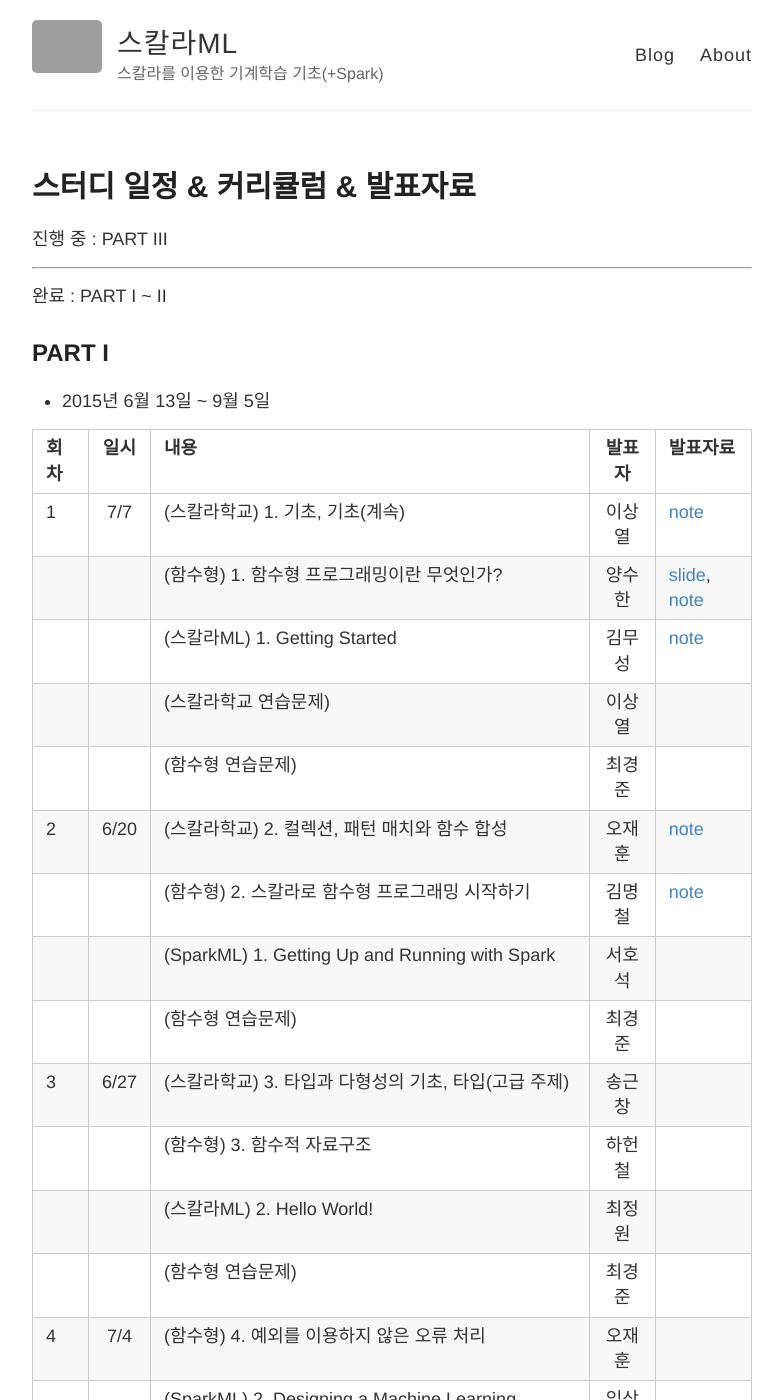
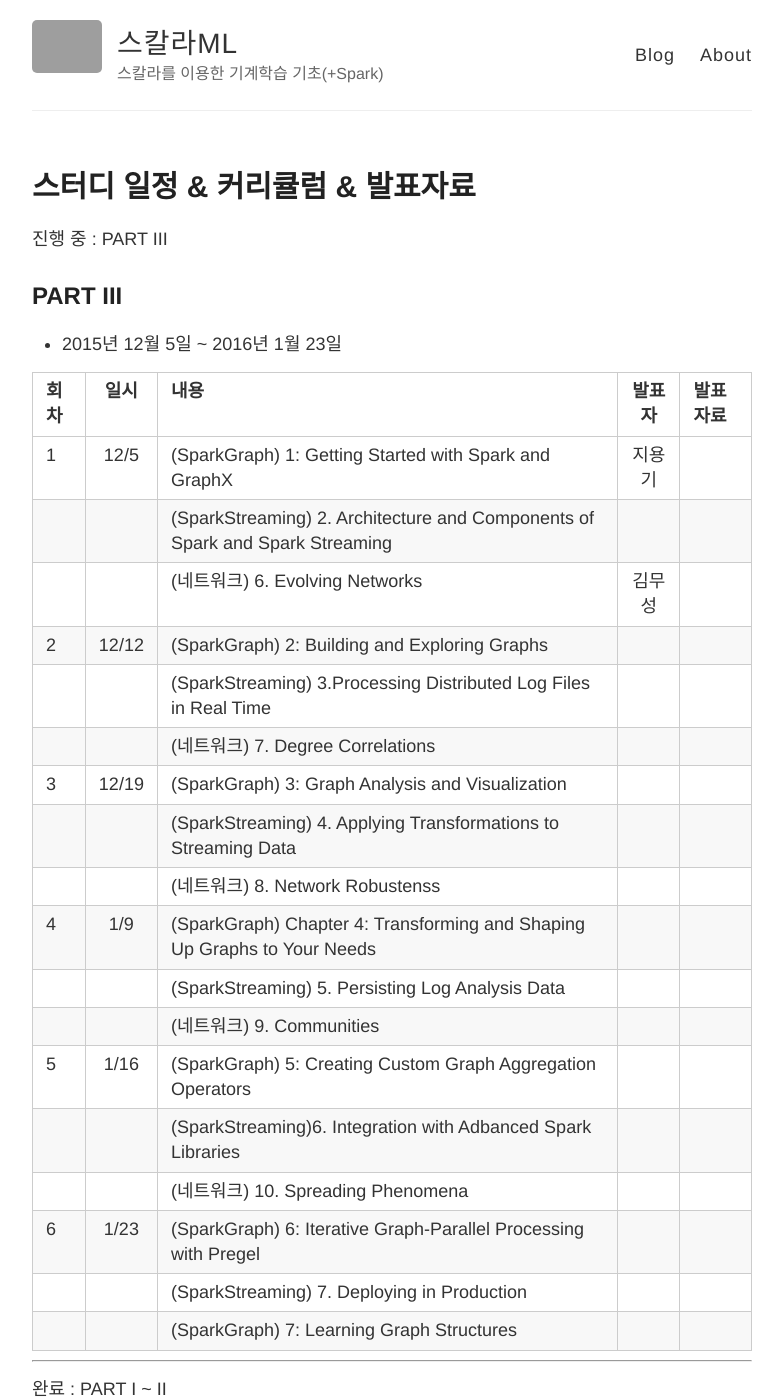
Before and after one commit to sezinie/ScalaML, a Jekyll site: the page built from _posts/2015-8-23-SCHEDULE.md, in a window 1280 px wide and 1400 px high. Shown: the whole window, without its empty margins (248-1031 px from the left). Built offline with Jekyll 4.4.1, drawn with Linux system fonts in a browser that asks for light colours; Markdown is read by kramdown in place of the engine named in the settings; grey boxes are pictures that could not be loaded.

Commit message:
Update 2015-8-23-SCHEDULE.md

```diff
--- a/_posts/2015-8-23-SCHEDULE.md
+++ b/_posts/2015-8-23-SCHEDULE.md
@@ -5,6 +5,32 @@
 
 
 진행 중 : PART III
+
+## PART III
+
+* 2015년 12월 5일 ~ 2016년 1월 23일
+
+| 회차   | 일시   | 내용                                  | 발표자  |              발표자료                    |
+| -----  |:------:| :-------------------------------------|:-------:|:---------------------------------------- |
+| 1 |12/5 |(SparkGraph) 1: Getting Started with Spark and GraphX |지용기||
+|   |    |(SparkStreaming) 2. Architecture and Components of Spark and Spark Streaming |||
+|   |    |(네트워크) 6. Evolving Networks  |김무성||
+| 2 |12/12|(SparkGraph) 2: Building and Exploring Graphs |||
+|   |    |(SparkStreaming) 3.Processing Distributed Log Files in Real Time  |||
+|   |    |(네트워크) 7. Degree Correlations  |||
+| 3 |12/19|(SparkGraph) 3: Graph Analysis and Visualization || |
+|   |    |(SparkStreaming) 4. Applying Transformations to Streaming Data |||
+|   |    |(네트워크) 8. Network Robustenss |||
+| 4 |1/9 |(SparkGraph) Chapter 4: Transforming and Shaping Up Graphs to Your Needs || |
+|   |    |(SparkStreaming) 5. Persisting Log Analysis Data |||
+|   |    |(네트워크) 9. Communities  |||
+| 5 |1/16|(SparkGraph) 5: Creating Custom Graph Aggregation Operators || |
+|   |    |(SparkStreaming)6. Integration with Adbanced Spark Libraries |||
+|   |    |(네트워크) 10. Spreading Phenomena  |||
+| 6 |1/23|(SparkGraph) 6: Iterative Graph-Parallel Processing with Pregel  || |
+|   |    |(SparkStreaming) 7. Deploying in Production |||
+|   |    |(SparkGraph)  7: Learning Graph Structures |||
+
 
 -------------
 
```
